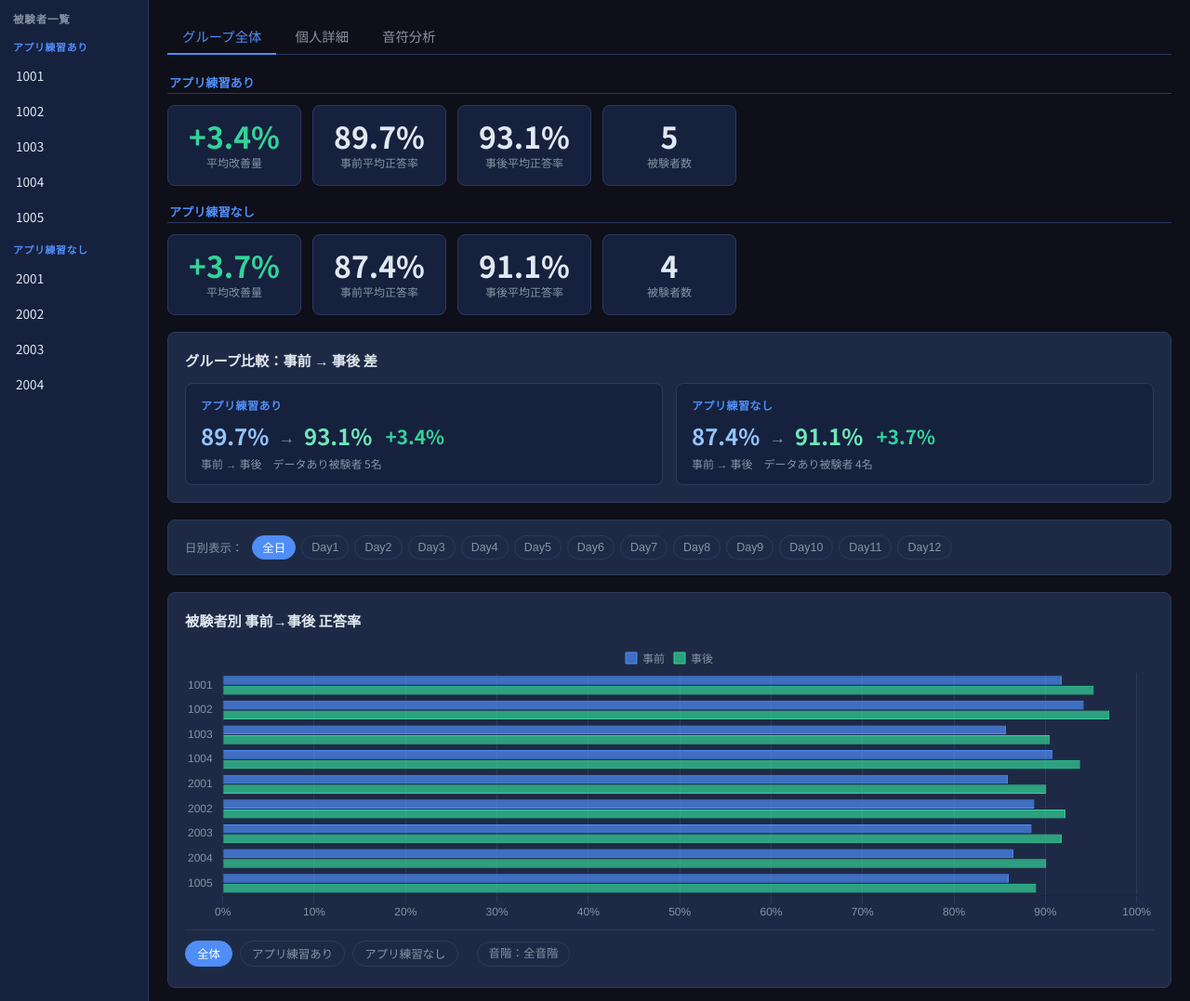
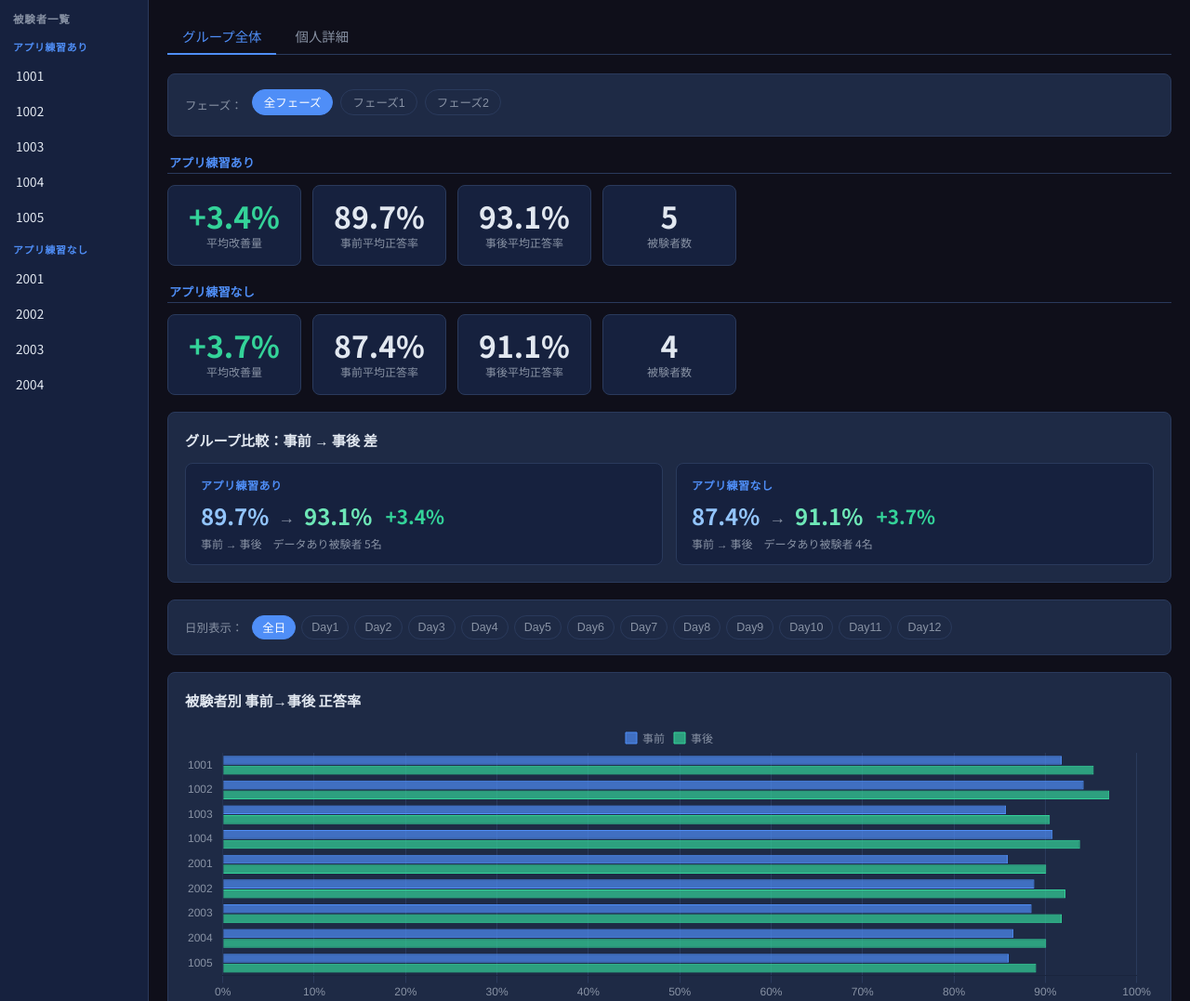
Before and after one commit to Ota5237/violin-practice-system, a Flask app: page /viewer in a window 1280 px wide. Shown: the part 50-1127 px from the top of the page at 93% size. Run offline with Flask 3, Linux system fonts and the light colour scheme; the visitor is signed in with stand-in values (Sample User, id 1); data comes from the database, SQL or seed files in the repository; both versions use the stored data as it was after the commit.

Commit message:
アプリとを更新

```diff
--- a/app.py
+++ b/app.py
@@ -1514,16 +1514,37 @@ def viewer_subject_timeline(pid):
     return jsonify([dict(r) for r in rows])
 
 
+def get_phase_scale_names(phase_num):
+    # 研究の「フェーズ1／フェーズ2」（音階ペアの切り替え）に割り当てられた音階名を返す。
+    # subject_assignment_stepsのstep_order 0,1=フェーズ1、8,9=フェーズ2は全被験者で共通の前提。
+    # 削除済みプロフィールの孤立レコード（profilesに存在しないprofile_id）が混じっていることがあるため、
+    # is_subject='yes'の現存する被験者だけに絞って集計する
+    steps = (0, 1) if phase_num == 1 else (8, 9)
+    with sqlite3.connect(DB_PATH) as conn:
+        conn.row_factory = sqlite3.Row
+        rows = conn.execute(f'''
+            SELECT DISTINCT s.name
+            FROM subject_assignment_steps a
+            JOIN scales s ON s.id = a.scale_id
+            JOIN profiles p ON p.id = a.profile_id
+            WHERE a.step_order IN ({','.join('?' * len(steps))}) AND p.is_subject = 'yes'
+        ''', steps).fetchall()
+    return [r['name'] for r in rows]
+
+
 @app.route('/api/viewer/group-stats', methods=['GET'])
 @login_required
 def viewer_group_stats():
     if session.get('role') not in VIEWER_ROLES:
         return jsonify({'error': '権限がありません'}), 403
     scale = request.args.get('scale', '')
-    with sqlite3.connect(DB_PATH) as conn:
-        conn.row_factory = sqlite3.Row
-        scale_cond = 'AND h.scale = ?' if scale else ''
-        params = [scale] if scale else []
+    phase = request.args.get('phase', '')
+    phase_scale_names  = get_phase_scale_names(int(phase)) if phase in ('1', '2') else []
+    filter_scale_names = [scale] if scale else phase_scale_names
+    with sqlite3.connect(DB_PATH) as conn:
+        conn.row_factory = sqlite3.Row
+        scale_cond = f"AND h.scale IN ({','.join('?' * len(filter_scale_names))})" if filter_scale_names else ''
+        params = list(filter_scale_names)
         # 被験者ごとのbaseline/test平均 + アプリ練習有無
         subject_rows = conn.execute(f'''
             SELECT p.id, p.name,
@@ -1537,18 +1558,19 @@ def viewer_group_stats():
             GROUP BY p.id
             ORDER BY p.id
         ''', params).fetchall()
-        # 音階別baseline/test平均（常に全音階）
-        scale_rows = conn.execute('''
+        # 音階別baseline/test平均（フェーズ指定時はそのフェーズの音階だけ、未指定なら常に全音階）
+        by_scale_cond = f"AND h.scale IN ({','.join('?' * len(phase_scale_names))})" if phase_scale_names else ''
+        scale_rows = conn.execute(f'''
             SELECT h.scale,
                    AVG(CASE WHEN h.phase='baseline' THEN h.accuracy END) as baseline_avg,
                    AVG(CASE WHEN h.phase='test'     THEN h.accuracy END) as test_avg,
                    COUNT(*) as count
             FROM history h
             JOIN profiles p ON p.id = h.profile_id
-            WHERE p.is_subject='yes' AND h.mode='tempo' AND h.phase IN ('baseline','test')
+            WHERE p.is_subject='yes' AND h.mode='tempo' AND h.phase IN ('baseline','test') {by_scale_cond}
             GROUP BY h.scale
             ORDER BY h.scale
-        ''').fetchall()
+        ''', phase_scale_names).fetchall()
 
     subjects = []
     improvements = []
@@ -1575,6 +1597,8 @@ def viewer_group_timeline():
     if session.get('role') not in VIEWER_ROLES:
         return jsonify({'error': '権限がありません'}), 403
     scale = request.args.get('scale', '')
+    phase = request.args.get('phase', '')
+    filter_scale_names = [scale] if scale else (get_phase_scale_names(int(phase)) if phase in ('1', '2') else [])
     with sqlite3.connect(DB_PATH) as conn:
         conn.row_factory = sqlite3.Row
         profiles = conn.execute(
@@ -1582,8 +1606,8 @@ def viewer_group_timeline():
         ).fetchall()
         result = []
         for p in profiles:
-            scale_cond = 'AND scale = ?' if scale else ''
-            params = (p['id'], scale) if scale else (p['id'],)
+            scale_cond = f"AND scale IN ({','.join('?' * len(filter_scale_names))})" if filter_scale_names else ''
+            params = [p['id']] + filter_scale_names
             rows = conn.execute(f'''
                 SELECT phase, practiced_at, AVG(accuracy) as accuracy
                 FROM history
--- a/templates/viewer.html
+++ b/templates/viewer.html
@@ -186,11 +186,21 @@ main { flex: 1; overflow-y: auto; padding: 20px; }
     <div class="tabs">
       <button class="tab-btn active" onclick="switchTab('group')">グループ全体</button>
       <button class="tab-btn" id="tabIndividual" onclick="switchTab('individual')">個人詳細</button>
-      <button class="tab-btn" onclick="switchTab('notes')">音符分析</button>
     </div>
 
     <!-- グループ全体 -->
     <div class="tab-panel active" id="tab-group">
+      <!-- フェーズ切り替え -->
+      <div class="card" style="padding:12px 18px">
+        <div style="display:flex;align-items:center;gap:10px;flex-wrap:wrap">
+          <span style="font-size:.78rem;color:var(--muted);white-space:nowrap">フェーズ：</span>
+          <div class="group-filter-bar" id="phaseFilterBar">
+            <button class="group-filter-btn active" data-phase=""  onclick="setPhaseFilter('')">全フェーズ</button>
+            <button class="group-filter-btn"        data-phase="1" onclick="setPhaseFilter('1')">フェーズ1</button>
+            <button class="group-filter-btn"        data-phase="2" onclick="setPhaseFilter('2')">フェーズ2</button>
+          </div>
+        </div>
+      </div>
       <div class="stat-grid" id="groupStats"><div class="stat-card loading">読み込み中…</div></div>
       <!-- グループ比較カード -->
       <div class="card" id="compareCard" style="display:none">
@@ -265,22 +275,12 @@ main { flex: 1; overflow-y: auto; padding: 20px; }
       <div id="individualContent"><p class="empty">左の被験者一覧から選択してください</p></div>
     </div>
 
-    <!-- 音符分析 -->
-    <div class="tab-panel" id="tab-notes">
-      <div class="card">
-        <h2>全被験者合算：苦手音符ランキング（事前・事後）</h2>
-        <div class="chart-wrap"><canvas id="chartGroupNotes"></canvas></div>
-      </div>
-      <div class="card" id="indivNotesCard" style="display:none">
-        <h2 id="indivNotesTitle">個人苦手音符</h2>
-        <div class="chart-wrap"><canvas id="chartIndivNotes"></canvas></div>
-      </div>
-    </div>
   </main>
 </div>
 
 <script>
 // ─── グローバル状態 ─────────────────────────────────────────────────
+const SET_LENGTH_DAYS = 7; // 1セット（研究の1クール）の長さ（日数）。運用ルールが変わったらここを変更する
 let subjects = [];
 let selectedSubject = null;
 let groupStats = null;
@@ -322,12 +322,11 @@ function tabDefaults() { return JSON.parse(JSON.stringify(CHART_DEFAULTS)); }
 // ─── タブ切り替え ────────────────────────────────────────────────────
 function switchTab(name) {
   document.querySelectorAll('.tab-btn').forEach((b,i) => {
-    const names = ['group','individual','notes'];
+    const names = ['group','individual'];
     b.classList.toggle('active', names[i] === name);
   });
   document.querySelectorAll('.tab-panel').forEach(p => p.classList.remove('active'));
   document.getElementById('tab-' + name).classList.add('active');
-  if (name === 'notes') loadNoteTab();
 }
 
 async function doLogout() {
@@ -362,8 +361,6 @@ function selectSubject(id) {
     document.getElementById('tabIndividual').textContent = `個人詳細：${selectedSubject.name}`;
     loadIndividual(id);
     switchTab('individual');
-    // 音符タブが開いていれば更新
-    if (document.getElementById('tab-notes').classList.contains('active')) loadNoteTab();
   }
 }
 
@@ -405,8 +402,18 @@ function setGroupTimelineFilter(mode) {
 let groupFilter = 'all'; // 'all' | 'free' | 'nofree'
 let groupTimelineFilter = 'both'; // 'both' | 'test' | 'baseline'
 let scaleFilter = ''; // '' = 全音階, or scale name
+let phaseFilter = ''; // '' = 全フェーズ, '1' = フェーズ1, '2' = フェーズ2
 let groupTimeline = null;
 let flowFilter = 'all';
+
+function setPhaseFilter(phase) {
+  phaseFilter = phase;
+  scaleFilter = ''; // フェーズと音階の絞り込みは併用しない（フェーズ選択で音階側はリセット）
+  document.querySelectorAll('#phaseFilterBar .group-filter-btn').forEach(btn => {
+    btn.classList.toggle('active', btn.dataset.phase === phase);
+  });
+  loadGroupStats();
+}
 
 function setFlowFilter(f) {
   flowFilter = f;
@@ -423,14 +430,15 @@ function renderFlowChart() {
     flowFilter === 'free'   ? s.with_practice :
                               !s.with_practice
   );
-  const maxDay = filteredTl.reduce((m, s) => Math.max(m, s.days.length), 0);
-  if (maxDay === 0) return;
+  // 1セット分（SET_LENGTH_DAYS日）は、データがまだ無い日も含めて最初から表示する。
+  // 実データがそれより多い日数ぶんある場合は、削らずそのまま表示する
+  const maxDay = Math.max(SET_LENGTH_DAYS, filteredTl.reduce((m, s) => Math.max(m, s.days.length), 0));
 
-  // X軸: Day1事前, Day1事後, Day2事前, Day2事後, ...
+  // X軸: day1B（Before=事前）, day1A（After=事後）, day2B, day2A, ...
   const labels = [];
   for (let d = 1; d <= maxDay; d++) {
-    labels.push(`Day${d}事前`);
-    labels.push(`Day${d}事後`);
+    labels.push(`day${d}B`);
+    labels.push(`day${d}A`);
   }
 
   const nofreeCount = filteredTl.filter(s => !s.with_practice).length;
@@ -481,8 +489,8 @@ function renderFlowChart() {
       title: items => {
         const idx = items[0].dataIndex;
         const day = Math.floor(idx / 2) + 1;
-        const phase = idx % 2 === 0 ? '事前' : '事後';
-        return `Day${day} ${phase}`;
+        const phase = idx % 2 === 0 ? 'B' : 'A';
+        return `day${day}${phase}`;
       },
       label: item => {
         const raw = item.dataset._rawData ? item.dataset._rawData[item.dataIndex] : item.parsed.y;
@@ -510,9 +518,10 @@ function setDayFilter(day) {
 
 function renderDayFilterBtns() {
   if (!groupTimeline) return;
-  const maxDay = groupTimeline.reduce((m, s) => Math.max(m, s.days.length), 0);
+  // 1セット分（SET_LENGTH_DAYS日）は、データがまだ無い日も含めて最初からボタンを出す
+  const maxDay = Math.max(SET_LENGTH_DAYS, groupTimeline.reduce((m, s) => Math.max(m, s.days.length), 0));
   const bar = document.getElementById('dayFilterBar');
-  if (!bar || maxDay === 0) return;
+  if (!bar) return;
   let html = `<button class="day-filter-btn ${selectedDay === null ? 'active' : ''}" data-day="all" onclick="setDayFilter(null)">全日</button>`;
   for (let d = 1; d <= maxDay; d++) {
     html += `<button class="day-filter-btn ${selectedDay === d ? 'active' : ''}" data-day="${d}" onclick="setDayFilter(${d})">Day${d}</button>`;
@@ -576,7 +585,10 @@ function renderCompareCard(allSubs) {
 }
 
 async function loadGroupStats() {
-  const qs = scaleFilter ? `?scale=${encodeURIComponent(scaleFilter)}` : '';
+  const params = new URLSearchParams();
+  if (scaleFilter) params.set('scale', scaleFilter);
+  else if (phaseFilter) params.set('phase', phaseFilter);
+  const qs = params.toString() ? `?${params.toString()}` : '';
   [groupStats, groupTimeline] = await Promise.all([
     api('/api/viewer/group-stats' + qs),
     api('/api/viewer/group-timeline' + qs),
@@ -628,6 +640,10 @@ function renderScaleDropdowns(byScale) {
 
 function pickScale(scale) {
   scaleFilter = scale;
+  phaseFilter = ''; // 音階を個別に選んだら、フェーズの絞り込みはリセットする
+  document.querySelectorAll('#phaseFilterBar .group-filter-btn').forEach(btn => {
+    btn.classList.toggle('active', btn.dataset.phase === '');
+  });
   // ドロップダウンを閉じる
   document.querySelectorAll('.scale-dropdown-menu').forEach(m => m.classList.remove('open'));
   document.querySelectorAll('.scale-dropdown-btn').forEach(b => b.classList.remove('open'));
@@ -724,7 +740,8 @@ function renderGroupStats() {
       groupFilter === 'free'  ? s.with_practice :
                                 !s.with_practice
     );
-    const maxDay = filteredTl.reduce((m, s) => Math.max(m, s.days.length), 0);
+    // 1セット分（SET_LENGTH_DAYS日）は、データがまだ無い日も含めて最初から表示する
+    const maxDay = Math.max(SET_LENGTH_DAYS, filteredTl.reduce((m, s) => Math.max(m, s.days.length), 0));
     const dayLabelsGT = Array.from({length: maxDay}, (_, i) => `Day${i+1}`);
     const datasetsGT = [];
     filteredTl.forEach((s, si) => {
@@ -801,15 +818,28 @@ function renderGroupStats() {
 }
 
 // ─── 個人詳細 ────────────────────────────────────────────────────────
+let individualPhaseFilter = ''; // '' | '1' | '2' - 個人詳細タブのフェーズ切り替え
+
+function setIndividualPhaseFilter(phase) {
+  individualPhaseFilter = phase;
+  if (selectedSubject) loadIndividual(selectedSubject.id);
+}
+
 async function loadIndividual(pid) {
   const container = document.getElementById('individualContent');
   container.innerHTML = '<p class="loading">読み込み中…</p>';
-  const timeline = await api(`/api/viewer/subject/${pid}/timeline`);
-  if (!timeline) { container.innerHTML = '<p class="empty">データなし</p>'; return; }
+  const rawTimeline = await api(`/api/viewer/subject/${pid}/timeline`);
+  if (!rawTimeline) { container.innerHTML = '<p class="empty">データなし</p>'; return; }
 
   const s = selectedSubject;
   const p1 = (s.phase1_scales || []).join(' / ');
   const p2 = (s.phase2_scales || []).join(' / ');
+
+  // フェーズ1/フェーズ2の音階ペアで絞り込む（未選択なら全フェーズ）
+  const phaseScales = individualPhaseFilter === '1' ? (s.phase1_scales || [])
+                     : individualPhaseFilter === '2' ? (s.phase2_scales || [])
+                     : null;
+  const timeline = phaseScales ? rawTimeline.filter(r => phaseScales.includes(r.scale)) : rawTimeline;
 
   container.innerHTML = `
     <div class="subject-info">
@@ -817,6 +847,16 @@ async function loadIndividual(pid) {
       <div class="info-chip"><span>フェーズ1 音階</span>${p1 || '—'}</div>
       <div class="info-chip"><span>フェーズ2 音階</span>${p2 || '—'}</div>
       <div class="info-chip"><span>総記録数</span>${timeline.length}件</div>
+    </div>
+    <div class="card" style="padding:12px 18px">
+      <div style="display:flex;align-items:center;gap:10px;flex-wrap:wrap">
+        <span style="font-size:.78rem;color:var(--muted);white-space:nowrap">フェーズ：</span>
+        <div class="group-filter-bar">
+          <button class="group-filter-btn ${individualPhaseFilter === '' ? 'active' : ''}"  onclick="setIndividualPhaseFilter('')">全フェーズ</button>
+          <button class="group-filter-btn ${individualPhaseFilter === '1' ? 'active' : ''}" onclick="setIndividualPhaseFilter('1')">フェーズ1</button>
+          <button class="group-filter-btn ${individualPhaseFilter === '2' ? 'active' : ''}" onclick="setIndividualPhaseFilter('2')">フェーズ2</button>
+        </div>
+      </div>
     </div>
     <div class="card">
       <div class="card-header-row">
@@ -849,13 +889,17 @@ async function loadIndividual(pid) {
   });
 
   const allDates = [...new Set(timeline.filter(r=>r.phase==='baseline'||r.phase==='test').map(r=>r.practiced_at.substring(0,10)))].sort();
-  const dayLabels = allDates.map((d, i) => `Day${i + 1}`);
+  // 1セット分（SET_LENGTH_DAYS日）は、データがまだ無い日も含めて最初から表示する
+  const dayCount = Math.max(SET_LENGTH_DAYS, allDates.length);
+  const dayLabels = Array.from({length: dayCount}, (_, i) => `Day${i + 1}`);
   const datasets = [];
   let ci = 0;
   for (const [key, val] of Object.entries(scalePhaseMap)) {
     const isTest = val.phase === 'test';
     const baseColor = colorFor(Math.floor(ci / 2));
-    const data = allDates.map(d => {
+    const data = Array.from({length: dayCount}, (_, i) => {
+      const d = allDates[i];
+      if (d == null) return null;
       const pts = val.points.filter(p => p.x === d);
       return pts.length ? Math.round(pts.reduce((a,p)=>a+p.y,0)/pts.length*10)/10 : null;
     });
@@ -878,18 +922,19 @@ async function loadIndividual(pid) {
   const ctxIF = document.getElementById('chartIndivFlow')?.getContext('2d');
   if (ctxIF) {
     const flowLabels = [];
-    allDates.forEach((_, di) => { flowLabels.push(`Day${di+1}事前`); flowLabels.push(`Day${di+1}事後`); });
+    for (let d = 1; d <= dayCount; d++) { flowLabels.push(`day${d}B`); flowLabels.push(`day${d}A`); }
     const scalesUsed = [...new Set(timeline.filter(r => r.phase==='baseline'||r.phase==='test').map(r => r.scale))];
     const flowDatasets = scalesUsed.map((scale, fci) => {
       const c = colorFor(fci);
       const data = [];
-      allDates.forEach(d => {
-        const bRecs = timeline.filter(r => r.scale===scale && r.phase==='baseline' && r.practiced_at.startsWith(d));
-        const tRecs = timeline.filter(r => r.scale===scale && r.phase==='test'     && r.practiced_at.startsWith(d));
+      for (let i = 0; i < dayCount; i++) {
+        const d = allDates[i];
+        const bRecs = d ? timeline.filter(r => r.scale===scale && r.phase==='baseline' && r.practiced_at.startsWith(d)) : [];
+        const tRecs = d ? timeline.filter(r => r.scale===scale && r.phase==='test'     && r.practiced_at.startsWith(d)) : [];
         const bVal = bRecs.length ? Math.round(bRecs.reduce((a,r)=>a+r.accuracy,0)/bRecs.length*10)/10 : null;
         const tVal = tRecs.length ? Math.round(tRecs.reduce((a,r)=>a+r.accuracy,0)/tRecs.length*10)/10 : null;
         data.push(bVal); data.push(tVal);
-      });
+      }
       return {
         label: scale, data,
         borderColor: c, backgroundColor: c.replace(/[\d.]+\)$/, '0.15)'),
@@ -910,7 +955,7 @@ async function loadIndividual(pid) {
         title: items => {
           const idx = items[0].dataIndex;
           const day = Math.floor(idx / 2) + 1;
-          return `Day${day} ${idx % 2 === 0 ? '事前' : '事後'}`;
+          return `day${day}${idx % 2 === 0 ? 'B' : 'A'}`;
         }
       }
     };
@@ -1034,75 +1079,6 @@ function buildSessionTable(timeline) {
   </table>`;
 }
 
-// ─── 音符分析 ────────────────────────────────────────────────────────
-let noteTabLoaded = false;
-async function loadNoteTab() {
-  // グループ音符ヒートマップ（初回のみ）
-  if (!noteTabLoaded) {
-    noteTabLoaded = true;
-    const data = await api('/api/viewer/note-heatmap');
-    if (data && data.length) {
-      destroyChart('groupNotes');
-      const ctx = document.getElementById('chartGroupNotes').getContext('2d');
-      const cfgN = {
-        plugins: { legend: { display: false } },
-        indexAxis: 'y',
-        scales: {
-          x: { ticks: { color: '#8892a4' }, grid: { color: '#2a3a5c' }, min: 0, max: 100,
-               title: { display: true, text: '正解率 (%)', color: '#8892a4' } },
-          y: { ticks: { color: '#8892a4' }, grid: { color: '#2a3a5c' } }
-        }
-      };
-      charts['groupNotes'] = new Chart(ctx, {
-        type: 'bar',
-        data: {
-          labels: data.map(r => r.note),
-          datasets: [{ data: data.map(r => r.accuracy),
-            backgroundColor: data.map(r => r.accuracy < 60 ? 'rgba(248,113,113,0.7)' : r.accuracy < 80 ? 'rgba(251,191,36,0.7)' : 'rgba(52,211,153,0.7)'),
-            borderWidth: 0 }]
-        },
-        options: { ...cfgN, responsive: true }
-      });
-    }
-  }
-
-  // 個人音符グラフ
-  if (selectedSubject) {
-    const card = document.getElementById('indivNotesCard');
-    card.style.display = '';
-    document.getElementById('indivNotesTitle').textContent = `${selectedSubject.name} の苦手音符`;
-    const data = await api(`/api/stats/notes?profile_id=${selectedSubject.id}`);
-    if (data && data.by_note && data.by_note.length) {
-      destroyChart('indivNotes');
-      const ctx2 = document.getElementById('chartIndivNotes').getContext('2d');
-      const notes = data.by_note.slice(0, 15);
-      const cfgN2 = {
-        plugins: { legend: { display: false } },
-        indexAxis: 'y',
-        scales: {
-          x: { ticks: { color: '#8892a4' }, grid: { color: '#2a3a5c' }, min: 0, max: 100 },
-          y: { ticks: { color: '#8892a4' }, grid: { color: '#2a3a5c' } }
-        }
-      };
-      charts['indivNotes'] = new Chart(ctx2, {
-        type: 'bar',
-        data: {
-          labels: notes.map(n => n.note),
-          datasets: [{ data: notes.map(n => n.accuracy),
-            backgroundColor: notes.map(n => n.accuracy < 60 ? 'rgba(248,113,113,0.7)' : n.accuracy < 80 ? 'rgba(251,191,36,0.7)' : 'rgba(52,211,153,0.7)'),
-            borderWidth: 0 }]
-        },
-        options: { ...cfgN2, responsive: true }
-      });
-    } else {
-      document.getElementById('chartIndivNotes').closest('.card').querySelector('canvas').insertAdjacentHTML('afterend','<p class="empty">データなし</p>');
-    }
-  }
-}
-
-// ─── /api/stats/notes レスポンス形式を確認して対応 ────────────────────
-// 既存APIは { by_note: [...] } 形式で返す
-
 // ─── 初期化 ──────────────────────────────────────────────────────────
 (async () => {
   // セッション情報取得してヘッダーに表示
```
Also changed, not shown: static/style.css (+10 -0 lines), database/history.db, static/js/app.js.
